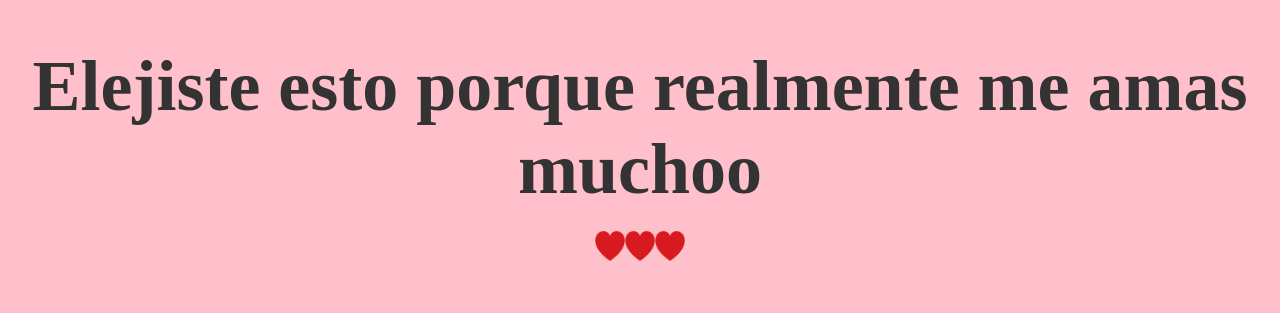
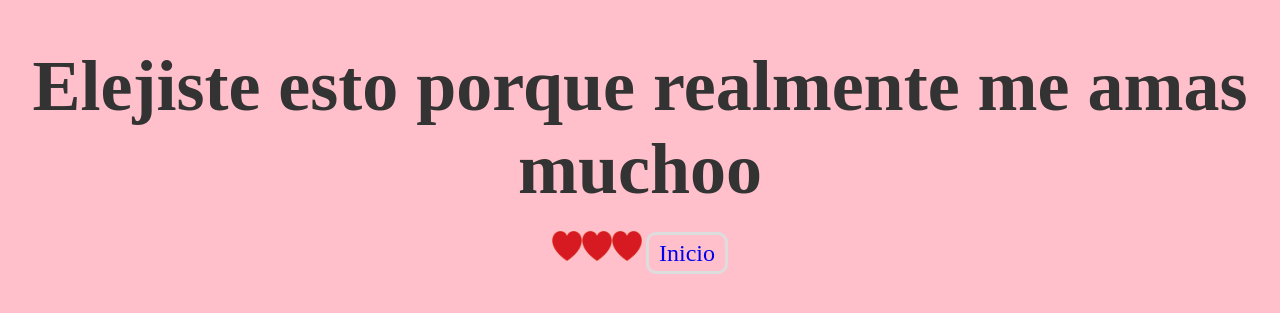
Before and after one commit to Felizvirusja/Yare14, a plain HTML site: page no.html in a window 1280 px wide. Shown: the part 147-460 px from the top of the page. Drawn offline with Linux system fonts and the light colour scheme.

Commit message:
Update no.html

```diff
--- a/no.html
+++ b/no.html
@@ -11,6 +11,7 @@
 		<div class="yes">
 			<h2>Elejiste esto porque realmente me amas muchoo</h2>
 			<img src="kisspng-love-heart-love-heart-romance-clip-art-picture-of-red-heart-5aaeb718420cb8.8640685015213995762706.png" alt=""><img src="kisspng-love-heart-love-heart-romance-clip-art-picture-of-red-heart-5aaeb718420cb8.8640685015213995762706.png" alt=""><img src="kisspng-love-heart-love-heart-romance-clip-art-picture-of-red-heart-5aaeb718420cb8.8640685015213995762706.png" alt="">
+			<a id="inicio" href="index.html"> Inicio</a>
 		</div>
 	</div>
 </body>
```
